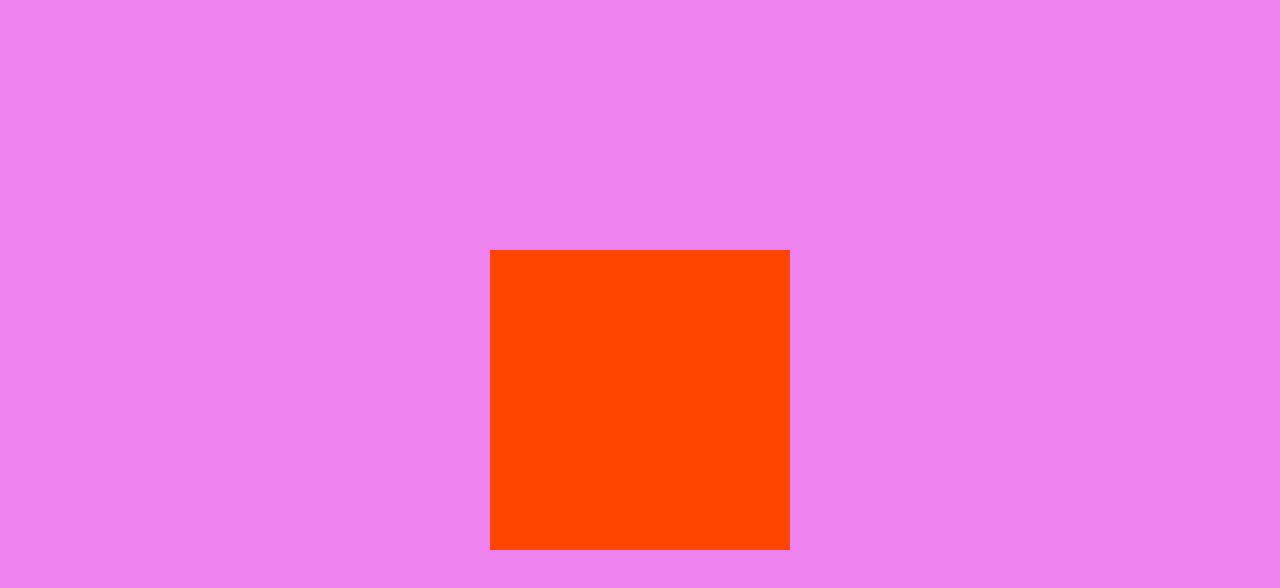
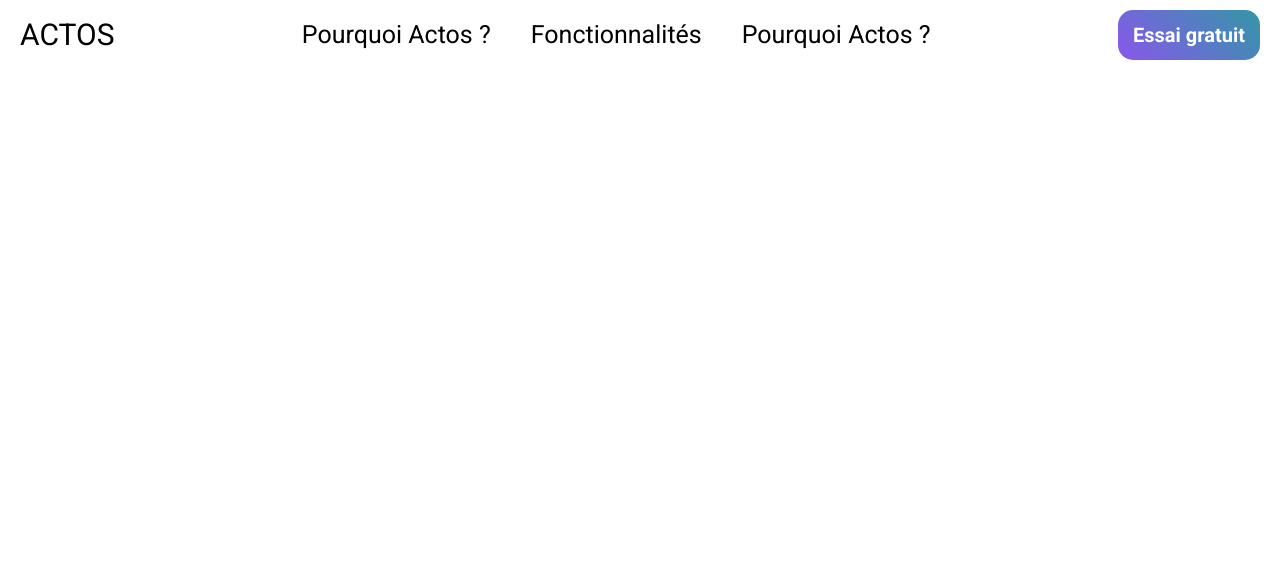
Before and after one commit to ceddevstudent89/Site-Actos, a website: page index.html in a window 1280 px wide. Drawn offline with Linux system fonts and the light colour scheme.

Commit message:
Ajout Navigation

```diff
--- a/index.html
+++ b/index.html
@@ -4,15 +4,31 @@
     <meta charset="UTF-8" />
     <meta name="viewport" content="width=device-width, initial-scale=1.0" />
     <title>Site ACTOS</title>
+    <link rel="stylesheet" href="styles/reset.css" />
     <link rel="preconnect" href="https://fonts.googleapis.com" />
     <link rel="preconnect" href="https://fonts.gstatic.com" crossorigin />
     <link
-      href="https://fonts.googleapis.com/css2?family=Comfortaa:wght@300..700&display=swap"
+      href="https://fonts.googleapis.com/css2?family=Comfortaa:wght@300..700&family=Roboto:ital,wght@0,100;0,300;0,400;0,500;0,700;0,900;1,100;1,300;1,400;1,500;1,700;1,900&display=swap"
       rel="stylesheet"
     />
     <link rel="stylesheet" href="styles/style.css" />
   </head>
   <body>
-    <div class="box"></div>
+    <!-- Navigation -->
+
+    <nav>
+      <span class="logo-nav">ACTOS</span>
+      <ul>
+        <li><a href="./index.html">Pourquoi Actos ?</a></li>
+        <li><a href="/pages/Fonctionnalites.html">Fonctionnalités</a></li>
+        <li><a href="/pages/tarifs.html">Pourquoi Actos ?</a></li>
+      </ul>
+
+      <a href="#" class="lien-essai">Essai gratuit</a>
+
+      <button class="responsive-nav-btn">
+        <img src="ressources/menu.svg" alt="icone menu" />
+      </button>
+    </nav>
   </body>
 </html>
--- a/scss/pages_scss/_accueil.scss
+++ b/scss/pages_scss/_accueil.scss
@@ -1,10 +1,65 @@
 body {
-  background: violet;
+  font-family: Roboto, Arial, Helvetica, sans-serif;
+  position: relative;
+  min-height: 100vh;
 }
 
-.box {
-  width: 300px;
-  height: 300px;
-  background: orangered;
-  @include absolute-el(50%, 0, 0, 50%, -50%, -50%);
+//--------------- Navigation ---------------
+nav {
+  width: 100%;
+  height: 70px;
+  display: flex;
+  align-items: center;
+  justify-content: space-between;
 }
+
+.logo-nav {
+  font-size: 30px;
+  padding-left: 20px;
+}
+
+nav ul {
+  list-style-type: none;
+  @extend %flex-double-centre;
+}
+
+nav li {
+  margin: 0 20px;
+}
+
+nav li a {
+  text-decoration: none;
+  color: #000;
+  font-size: 25px;
+}
+
+nav li a::after {
+  content: "";
+  display: block;
+  width: 100%;
+  height: 1px;
+  position: relative;
+  top: 5px;
+  background: #000;
+  transform: scaleX(0);
+  transition: transform 0.2s ease-in-out;
+}
+
+nav li a:hover::after {
+  transform: scaleX(1);
+}
+
+.lien-essai {
+  font-size: 20px;
+  font-weight: bold;
+  text-decoration: none;
+  margin-right: 20px;
+  padding: 15px;
+  border-radius: 15px;
+  color: #fff;
+  background: linear-gradient(45deg, $violet-principal, rgb(50, 151, 168));
+}
+
+.responsive-nav-btn {
+  display: none;
+}
```
Also changed, not shown: styles/style.css, 1 other file.
